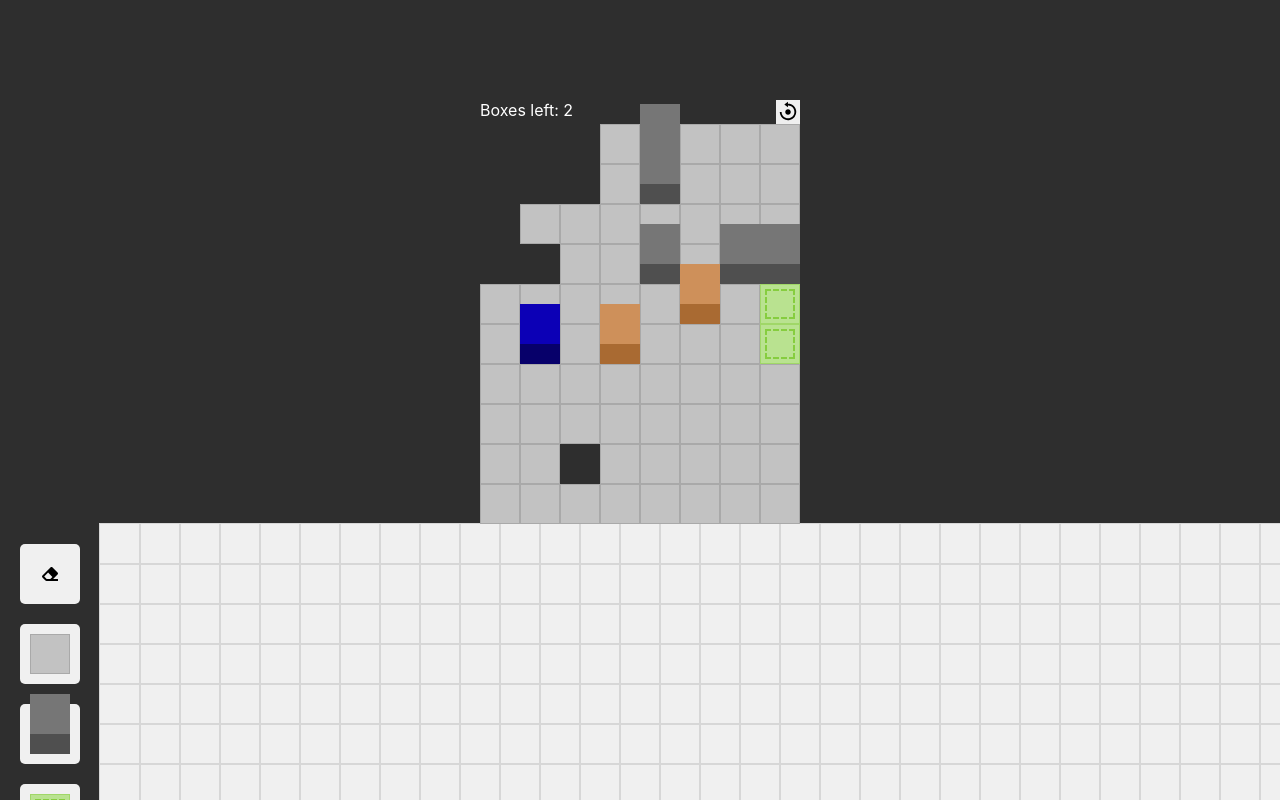
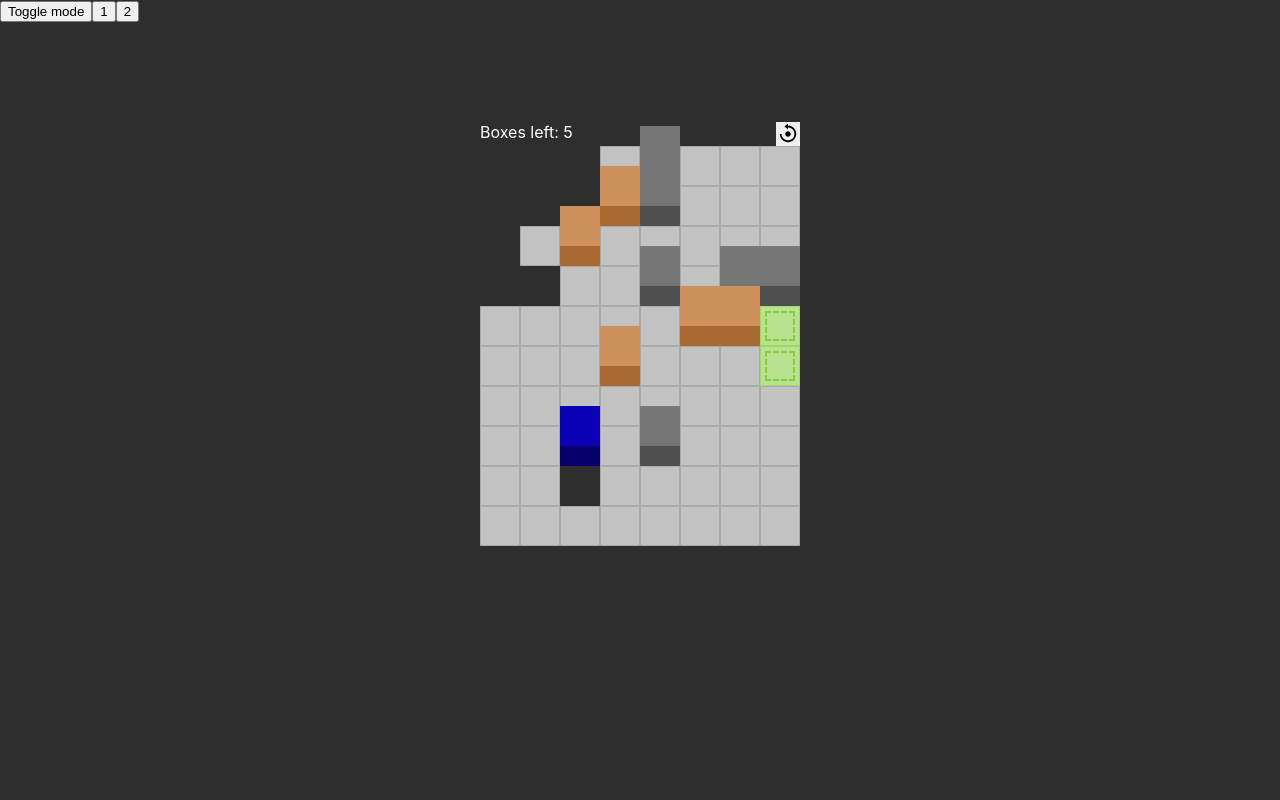
Before and after one commit to filip89/sokoban, a React (Create React App) app: page / in a window 1280 px wide. Shown: the top 800 px of the page. Built offline with nearby package versions, Linux system fonts and the light colour scheme.

Commit message:
add top menu and map selecion; adjust game for map change

```diff
--- a/src/App.tsx
+++ b/src/App.tsx
@@ -1,25 +1,41 @@
 import { useState } from 'react';
 import './App.scss';
+import Builder from './components/Builder';
 import Game from './components/Game';
-import { MapFieldSign, MapTemplate } from './models/MapTemplate';
+import { defaultMaps } from './data/defaultMaps';
+import TopMenu from './components/TopMenu';
+import { Map } from './models/Map';
 
-const defaultMapTemplate: MapFieldSign[][] = [
-    ['e', 'e', 'e', 'g', 'o', 'g', 'g', 'g'],
-    ['e', 'e', 'e', 'g', 'o', 'g', 'g', 'g'],
-    ['e', 'g', 'g', 'g', 'g', 'g', 'g', 'g'],
-    ['e', 'e', 'g', 'g', 'o', 'g', 'o', 'o'],
-    ['g', 'g', 'g', 'g', 'g', 'b', 'g', 'd'],
-    ['g', 'p', 'g', 'b', 'g', 'g', 'g', 'd'],
-    ['g', 'g', 'g', 'g', 'g', 'g', 'g', 'g'],
-    ['g', 'g', 'g', 'g', 'g', 'g', 'g', 'g'],
-    ['g', 'g', 'e', 'g', 'g', 'g', 'g', 'g'],
-    ['g', 'g', 'g', 'g', 'g', 'g', 'g', 'g'],
-];
+type Mode = 'play' | 'build';
 
 function App() {
-    const [mapTempate] = useState<MapTemplate>(defaultMapTemplate);
+    const [maps] = useState<Map[]>(defaultMaps);
+    const [mode, setMode] = useState<Mode>('play');
+    const [activeMap, setActiveMap] = useState<Map>(defaultMaps[0]);
 
-    return <Game mapTemplate={mapTempate}></Game>;
+    function isPlayMode(): boolean {
+        return mode === 'play';
+    }
+
+    function handleToggleMode(): void {
+        setMode(isPlayMode() ? 'build' : 'play');
+    }
+
+    function handleMapSelect(map: Map): void {
+        setActiveMap(map);
+    }
+
+    return (
+        <>
+            <TopMenu
+                maps={maps}
+                selectedMapId={activeMap.id}
+                onToggleMode={handleToggleMode}
+                onMapSelect={handleMapSelect}
+            ></TopMenu>
+            {isPlayMode() ? activeMap && <Game mapTemplate={activeMap.template}></Game> : <Builder></Builder>}
+        </>
+    );
 }
 
 export default App;
--- a/src/components/Builder.tsx
+++ b/src/components/Builder.tsx
@@ -1,27 +1,15 @@
 import { useState } from 'react';
 import { Coordinates } from '../models/Coordinates';
-import { MapFieldSign } from '../models/MapTemplate';
+import { MapFieldSign, MapTemplate } from '../models/MapTemplate';
+import { generateEmptyMapTemplate } from '../services/generateEmptyMapTemplate';
 import BuildArea from './BuildArea';
 import './Builder.scss';
 import FieldPicker from './FieldPicker';
 
-const mapHeight: number = 15;
-const mapWidth: number = 30;
-
-function generateEmptyMap(): 'e'[][] {
-    let map: 'e'[][] = [];
-    for (let row = 1; row <= mapHeight; row++) {
-        let row: 'e'[] = [];
-        for (let column = 1; column <= mapWidth; column++) row.push('e');
-        map.push(row);
-    }
-    return map;
-}
-
 export interface BulderProps {}
 
 const Builder: React.FC<BulderProps> = () => {
-    const [mapTemplate, setMapTemplate] = useState<MapFieldSign[][]>(generateEmptyMap());
+    const [mapTemplate, setMapTemplate] = useState<MapTemplate>(generateEmptyMapTemplate());
     const [selectedSign, setSelectedSign] = useState<MapFieldSign>();
 
     function handleFieldPick(sign: MapFieldSign): void {
@@ -29,10 +17,10 @@ const Builder: React.FC<BulderProps> = () => {
     }
 
     function updateMapTemplate(sign: MapFieldSign, coordinates: Coordinates): void {
-        let mapTemplateCopy: MapFieldSign[][] = [...mapTemplate];
-        let rowArrayCopy: MapFieldSign[] = [...mapTemplateCopy[coordinates.y]];
-        rowArrayCopy[coordinates.x] = sign;
-        mapTemplateCopy[coordinates.y] = rowArrayCopy;
+        let mapTemplateCopy: MapTemplate = [...mapTemplate];
+        let templateRow: MapFieldSign[] = [...mapTemplateCopy[coordinates.y]];
+        templateRow[coordinates.x] = sign;
+        mapTemplateCopy[coordinates.y] = templateRow;
         setMapTemplate(mapTemplateCopy);
     }
 
--- a/src/components/Game.tsx
+++ b/src/components/Game.tsx
@@ -19,14 +19,12 @@ export interface GameProps {
 const Game: React.FC<GameProps> = ({ mapTemplate }) => {
     const [playerLocation, setPlayerLocation] = useState<Field>(mapScanner.getPlayerLocation(mapTemplate));
     const playerRef = useRef<HTMLDivElement>(null);
-    const boxesInitialData: Box[] = useMemo<Box[]>(() => {
-        return mapScanner.getBoxes(mapTemplate);
-    }, [mapTemplate]);
+    const boxesInitialData: Box[] = useMemo<Box[]>(() => mapScanner.getBoxes(mapTemplate), [mapTemplate]);
     const [boxesState, setBoxesState] = useState<Box[]>(boxesInitialData);
     const boxesRefs = useRef<HTMLDivElement[]>([]);
-    const destinationLocations: Field[] = useMemo<Field[]>(() => {
-        return mapScanner.getDestinationLocations(mapTemplate);
-    }, [mapTemplate]);
+    const destinationLocations: Field[] = useMemo<Field[]>(() => mapScanner.getDestinationLocations(mapTemplate), [
+        mapTemplate,
+    ]);
     const [currentInput, keyDownHandler, keyUpHandler] = useInput();
     const [isAnimating, setIsAnimating] = useState(false);
     const [completed, setCompleted] = useState<boolean>(false);
@@ -58,9 +56,9 @@ const Game: React.FC<GameProps> = ({ mapTemplate }) => {
         });
     }, [boxesState]);
 
-    function registerBoxRef(elem: HTMLDivElement): void {
-        boxesRefs.current.push(elem);
-    }
+    useEffect(() => {
+        boxesRefs.current = boxesRefs.current.slice(0, boxesInitialData.length);
+    }, [boxesInitialData]);
 
     function getBoxElement(boxId: string): HTMLDivElement | null | undefined {
         return boxesRefs.current.find((boxElem) => {
@@ -81,9 +79,9 @@ const Game: React.FC<GameProps> = ({ mapTemplate }) => {
         setCompleted(false);
     }, [mapTemplate]);
 
-    useEffect(() => {
+    useLayoutEffect(() => {
         reset();
-    }, [reset]);
+    }, [mapTemplate, reset]);
 
     function disableElementAnimationForTick(elem: HTMLDivElement): void {
         elem?.classList.add('movable-wrapper--no-transition');
@@ -155,9 +153,20 @@ const Game: React.FC<GameProps> = ({ mapTemplate }) => {
         </div>
     );
 
+    function registerBoxRef(element: HTMLDivElement | null, index: number): void {
+        if (element) {
+            boxesRefs.current[index] = element;
+        }
+    }
+
     const boxesElements: JSX.Element[] = useMemo<JSX.Element[]>(() => {
-        return boxesInitialData.map((box) => (
-            <div className="movable-wrapper" ref={registerBoxRef} key={box.id} data-box-id={box.id}>
+        return boxesInitialData.map((box, index) => (
+            <div
+                className="movable-wrapper"
+                ref={(element) => registerBoxRef(element, index)}
+                key={box.id}
+                data-box-id={box.id}
+            >
                 <BlockGfx type="box"></BlockGfx>
             </div>
         ));
--- /dev/null
+++ b/src/components/TopMenu.tsx
@@ -0,0 +1,24 @@
+import { Map } from '../models/Map';
+
+export interface TopMenuProps {
+    maps: Map[];
+    selectedMapId: string;
+    onToggleMode: () => void;
+    onMapSelect: (map: Map) => void;
+}
+
+const TopMenu: React.FC<TopMenuProps> = ({ maps, selectedMapId, onMapSelect, onToggleMode }) => {
+
+    return (
+        <div>
+            <button onClick={onToggleMode}>Toggle mode</button>
+            {maps.map((map) => (
+                <button key={map.id} onClick={() => onMapSelect(map)}>
+                    {map.id}
+                </button>
+            ))}
+        </div>
+    );
+};
+
+export default TopMenu;
--- /dev/null
+++ b/src/data/defaultMaps.tsx
@@ -0,0 +1,34 @@
+import { Map } from '../models/Map';
+
+export const defaultMaps: Map[] = [
+    {
+        id: '1',
+        template: [
+            ['e', 'e', 'e', 'g', 'o', 'g', 'g', 'g'],
+            ['e', 'e', 'e', 'b', 'o', 'g', 'g', 'g'],
+            ['e', 'g', 'b', 'g', 'g', 'g', 'g', 'g'],
+            ['e', 'e', 'g', 'g', 'o', 'g', 'o', 'o'],
+            ['g', 'g', 'g', 'g', 'g', 'b', 'b', 'd'],
+            ['g', 'g', 'g', 'b', 'g', 'g', 'g', 'd'],
+            ['g', 'g', 'g', 'g', 'g', 'g', 'g', 'g'],
+            ['g', 'g', 'p', 'g', 'o', 'g', 'g', 'g'],
+            ['g', 'g', 'e', 'g', 'g', 'g', 'g', 'g'],
+            ['g', 'g', 'g', 'g', 'g', 'g', 'g', 'g'],
+        ],
+    },
+    {
+        id: '2',
+        template: [
+            ['e', 'e', 'e', 'g', 'o', 'g', 'g', 'g'],
+            ['e', 'e', 'e', 'b', 'o', 'g', 'g', 'g'],
+            ['e', 'g', 'g', 'g', 'g', 'g', 'g', 'g'],
+            ['g', 'g', 'g', 'g', 'g', 'g', 'o', 'o'],
+            ['g', 'g', 'g', 'g', 'g', 'b', 'b', 'd'],
+            ['o', 'p', 'g', 'g', 'g', 'g', 'g', 'd'],
+            ['o', 'g', 'g', 'g', 'g', 'b', 'g', 'g'],
+            ['g', 'g', 'g', 'g', 'g', 'b', 'g', 'g'],
+            ['g', 'g', 'e', 'b', 'g', 'g', 'g', 'g'],
+            ['g', 'g', 'g', 'g', 'g', 'g', 'g', 'g'],
+        ],
+    },
+];
--- a/src/index.tsx
+++ b/src/index.tsx
@@ -2,12 +2,10 @@ import React from 'react';
 import ReactDOM from 'react-dom';
 import './index.scss';
 import App from './App';
-import Builder from './components/Builder';
 
 ReactDOM.render(
     <React.StrictMode>
         <App></App>
-        <Builder></Builder>
     </React.StrictMode>,
     document.getElementById('root')
 );
--- /dev/null
+++ b/src/models/Map.tsx
@@ -0,0 +1,6 @@
+import { MapTemplate } from "./MapTemplate";
+
+export interface Map {
+    id: string;
+    template: MapTemplate;
+}
--- /dev/null
+++ b/src/services/generateEmptyMapTemplate.ts
@@ -0,0 +1,14 @@
+import { MapTemplate } from "../models/MapTemplate";
+
+const mapHeight: number = 15;
+const mapWidth: number = 30;
+
+export function generateEmptyMapTemplate(): MapTemplate {
+    let map: 'e'[][] = [];
+    for (let row = 1; row <= mapHeight; row++) {
+        let row: 'e'[] = [];
+        for (let column = 1; column <= mapWidth; column++) row.push('e');
+        map.push(row);
+    }
+    return map;
+}
```
Also changed, not shown: src/components/TopMenu.scss (added).
